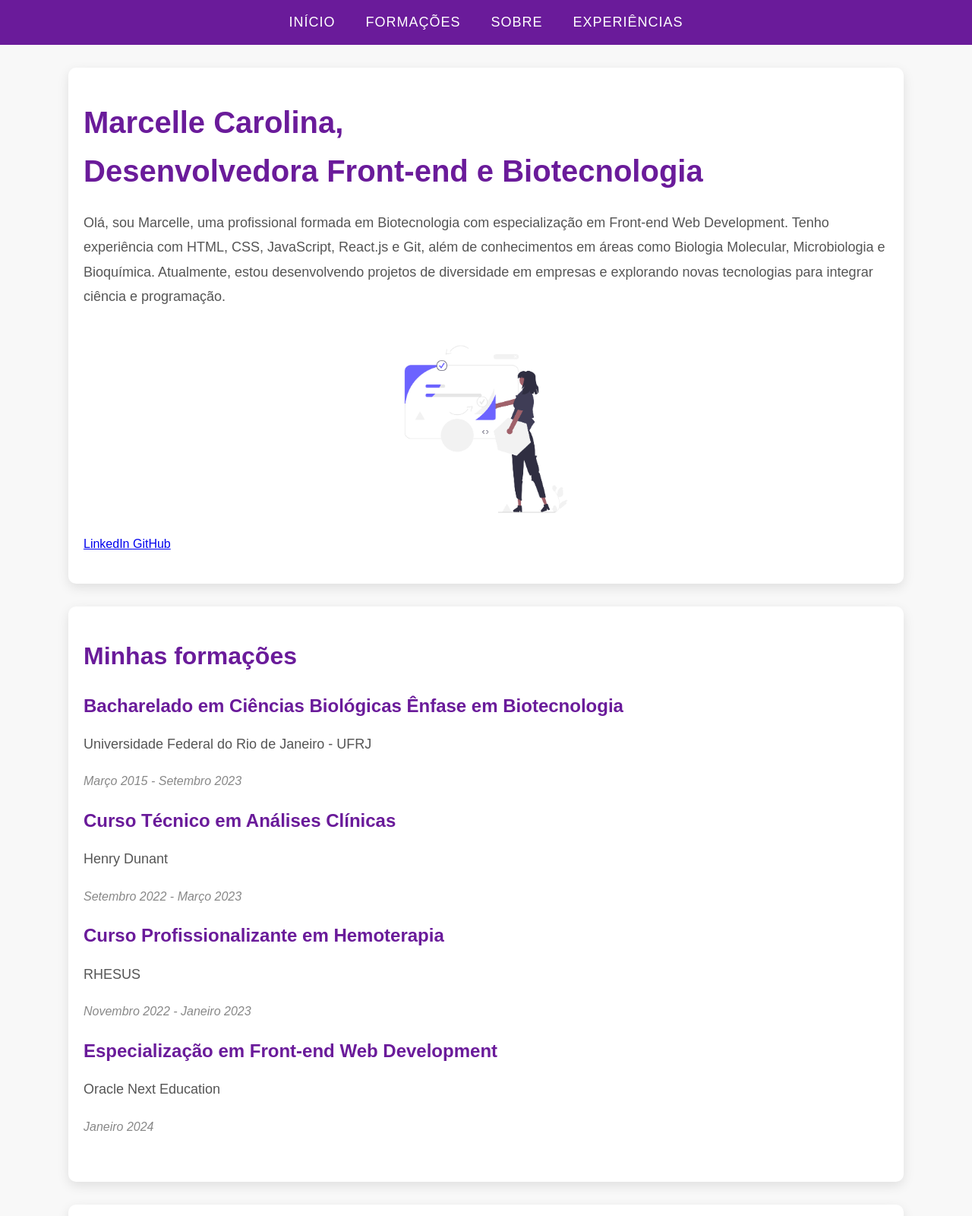
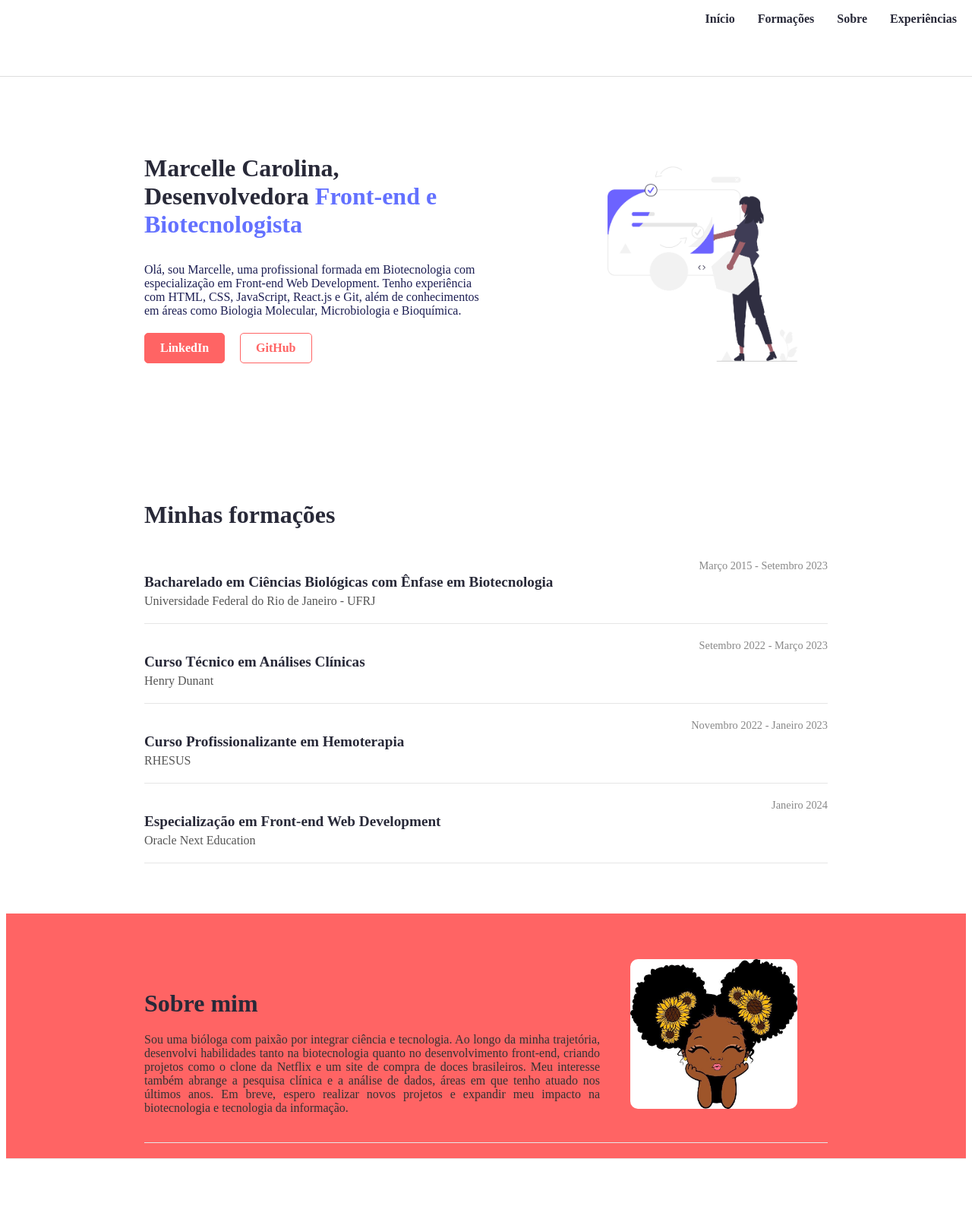
Before and after one commit to Marcellecarol/projeto-final-portfolio, a plain HTML site: page index.html in a window 1280 px wide. Shown: the top 1600 px of the page at 76% size. Drawn offline with Linux system fonts and the light colour scheme.

Commit message:
Atualizações na seção 'Minhas Experiências' e 'Sobre Mim'

```diff
--- a/index.html
+++ b/index.html
@@ -8,90 +8,124 @@
     <link rel="stylesheet" href="styles.css">
 </head>
 <body>
-        <nav>
-            <ul>
-                <li><a href="#">Início</a></li>
-                <li><a href="#">Formações</a></li>
-                <li><a href="#">Sobre</a></li>
-                <li><a href="#">Experiências</a></li>
+    <nav class="nav-bar">
+        <ul class="nav-list">
+            <li><a href="#inicio">Início</a></li>
+            <li><a href="#formacoes">Formações</a></li>
+            <li><a href="#sobre-mim">Sobre</a></li>
+            <li><a href="#experiencias">Experiências</a></li>
         </ul>
     </nav>
-        <section>
-            <h1>Marcelle Carolina,<br/> Desenvolvedora Front-end e Biotecnologia</h1>
-            <p>Olá, sou Marcelle, uma profissional formada em Biotecnologia com especialização em Front-end Web Development. Tenho experiência com HTML, CSS, JavaScript, React.js e Git, além de conhecimentos em áreas como Biologia Molecular, Microbiologia e Bioquímica. Atualmente, estou desenvolvendo projetos de diversidade em empresas e explorando novas tecnologias para integrar ciência e programação.</p>
-            <img src="img/undraw_Fitting_piece_re_pxay.png" alt="Foto de perfil de Marcelle">
+    <main>
+        <section id="inicio" class="hero-section">
+            <div class="hero-container">
+                <article class="hero-text">
+                    <h1>Marcelle Carolina,<br> Desenvolvedora <span>Front-end e Biotecnologista</span></h1>
+                    <p>
+                        Olá, sou Marcelle, uma profissional formada em Biotecnologia com especialização em Front-end Web Development.
+                        Tenho experiência com HTML, CSS, JavaScript, React.js e Git, além de conhecimentos em áreas como Biologia Molecular,
+                        Microbiologia e Bioquímica.
+                    </p>
                     <div class="btn-container">
-                <a href="https://www.linkedin.com/in/marcelle-carolina-caetano-coelho-01169214b/" class="btn">
+                        <a href="https://www.linkedin.com/in/marcelle-carolina-caetano-coelho-01169214b/" target="_blank" class="btn">
                             LinkedIn
                         </a>
-                <a href="https://github.com/Marcellecarol" class="btn github">
+                        <a href="https://github.com/Marcellecarol" target="_blank" class="btn btn-github">
                             GitHub
                         </a>
+                    </div>
+                </article>
+                <figure class="hero-image">
+                    <img src="img/undraw_Fitting_piece_re_pxay.png" alt="Ilustração representando Marcelle">
+                </figure>
+            </div>
         </section>
-        <section>
+    </main>
+    <section id="formacoes" class="section-formacoes">
         <h2>Minhas formações</h2>
-            <ul>
-                <li>
-                    <h3>Bacharelado em Ciências Biológicas Ênfase em Biotecnologia</h3>
+        <ul class="list-formacao">
+            <li class="formacao-item">
+                <article>
+                    <h3>Bacharelado em Ciências Biológicas com Ênfase em Biotecnologia</h3>
                     <p>Universidade Federal do Rio de Janeiro - UFRJ</p>
+                </article>
                 <span>Março 2015 - Setembro 2023</span>
             </li>
-                <li>
+            <li class="formacao-item">
+                <article>
                     <h3>Curso Técnico em Análises Clínicas</h3>
                     <p>Henry Dunant</p>
+                </article>
                 <span>Setembro 2022 - Março 2023</span>
             </li>
-                <li>
+            <li class="formacao-item">
+                <article>
                     <h3>Curso Profissionalizante em Hemoterapia</h3>
                     <p>RHESUS</p>
+                </article>
                 <span>Novembro 2022 - Janeiro 2023</span>
             </li>
-                <li>
+            <li class="formacao-item">
+                <article>
                     <h3>Especialização em Front-end Web Development</h3>
                     <p>Oracle Next Education</p>
-                    <span> Janeiro 2024</span>
+                </article>
+                <span>Janeiro 2024</span>
             </li>
         </ul>
     </section>
-        <section>
-            <img src="img/Boneca.jpg" alt="Imagem sobre Marcelle">
+    <section id="sobre-mim" class="sobre-mim">
+        <div class="sobre-mim">
+            <article class="sobre-mim-text">
                 <h2>Sobre mim</h2>
-            <p>Sou uma bióloga com paixão por integrar ciência e tecnologia. Ao longo da minha trajetória, desenvolvi habilidades tanto na biotecnologia quanto no desenvolvimento front-end, criando projetos como o clone da Netflix e um site de compra de doces brasileiros. Meu interesse também abrange a pesquisa clínica e a análise de dados, áreas em que tenho atuado nos últimos anos. Em breve, espero realizar novos projetos e expandir meu impacto na biotecnologia e tecnologia da informação.</p>
-            <p>Além disso, tenho interesse em expandir meus conhecimentos em chinês, espanhol e alemão, e tenho como objetivo ampliar meus conhecimentos.</p>
+                <p>
+                    Sou uma bióloga com paixão por integrar ciência e tecnologia. Ao longo da minha trajetória, desenvolvi habilidades tanto na biotecnologia quanto no desenvolvimento front-end, criando projetos como o clone da Netflix e um site de compra de doces brasileiros. Meu interesse também abrange a pesquisa clínica e a análise de dados, áreas em que tenho atuado nos últimos anos. Em breve, espero realizar novos projetos e expandir meu impacto na biotecnologia e tecnologia da informação.
+                </p>
+            </article>
+            <figure class="sobre-mim-img">
+                <img src="img/Boneca.jpg" alt="Imagem representando Marcelle">
+            </figure>
+        </div>
     </section>
-        <section>
+    <section id="experiencias" class="section-experiencias">
         <h2>Minhas experiências</h2>
-            <p>Minha experiência inclui estágios em laboratórios de bactérias resistentes a antibióticos e em laboratório de insetos e parasitas. No laboratório de bactérias, trabalhei com metodologias como PCR, eletroforese e antibiograma, enquanto no laboratório de insetos, me especializei em expressão e purificação de proteínas, utilizando a enzima lacase.</p>
-            <ul>
-                <li>
+        <ul class="list-experiencias">
+            <li class="experiencia-item">
+                <article>
                     <h3>Estágio em Laboratório de Bactérias Resistentes a Antibióticos</h3>
                     <p>Universidade Federal do Rio de Janeiro</p>
+                </article>
                 <span>2020 - 2023</span>
             </li>
-                <li>
+            <li class="experiencia-item">
+                <article>
                     <h3>Estágio em Laboratório de Insetos e Parasitas</h3>
                     <p>Universidade Federal do Rio de Janeiro</p>
+                </article>
                 <span>2019 - 2020</span>
             </li>
-                <li>
+            <li class="experiencia-item">
+                <article>
                     <h3>Especialização em Front-end Web Development</h3>
                     <p>Oracle Next Education</p>
-                    <span>Janeiro 2024</span>
-                    <ul>
-                        <a href="https://github.com/Marcellecarol/NetflixClone.git" target="_blank">Netflix Clone</a> |
-                        <a href="https://github.com/Marcellecarol/Postres-Brasilenos.git" target="_blank">Postres Brasileños</a> |
-                        <a href="https://github.com/Marcellecarol/Portifolio.git" target="_blank">Portfólio</a>
+                </article>
+                <ul class="projetos-list">
+                    <li><a href="https://github.com/Marcellecarol/NetflixClone.git" target="_blank">Netflix Clone</a></li>
+                    <li><a href="https://github.com/Marcellecarol/Postres-Brasilenos.git" target="_blank">Postres Brasileños</a></li>
+                    <li><a href="https://github.com/Marcellecarol/Portifolio.git" target="_blank">Portfólio</a></li>
                 </ul>
+                <span>2024</span>
             </li>
         </ul>
     </section>
+
     <footer>
         <ul>
             <li><a href="mailto:marcellecarolina15.ufrj@gmail.com"><i class="fas fa-envelope"></i> Email</a></li>
-                <li><a href="https://www.linkedin.com/in/marcelle-carolina-caetano-coelho-01169214b/"><i class="fab fa-linkedin"></i> LinkedIn</a></li>
-                <li><a href="https://github.com/Marcellecarol"><i class="fab fa-github"></i> GitHub</a></li>
+            <li><a href="https://www.linkedin.com/in/marcelle-carolina-caetano-coelho-01169214b/" target="_blank"><i class="fab fa-linkedin"></i> LinkedIn</a></li>
+            <li><a href="https://github.com/Marcellecarol" target="_blank"><i class="fab fa-github"></i> GitHub</a></li>
         </ul>
-            <p>&copy; Todos os direitos reservados</p>
+        <p>&copy;Todos os direitos reservados</p>
     </footer>
 </body>
 </html>
--- a/styles.css
+++ b/styles.css
@@ -1,190 +1,336 @@
-/* Reseta as margens e paddings de todos os elementos */
-* {
-    margin: 0;
-    padding: 0;
-    box-sizing: border-box;
+.nav-bar {
+    background-color: #ffffff;
+    height: 100px;
+    border-bottom: 1px solid #ddd;
+    position: fixed;
+    top: 0;
+    left: 0;
+    width: 100%;
+    z-index: 1000;
 }
 
-/* Corpo da página */
-body {
-    font-family: 'Arial', sans-serif;
-    background-color: #f8f8f8;
-    color: #333;
-    line-height: 1.6;
+.nav-list {
+    display: flex;
+    justify-content: flex-end;
+    gap: 30px;
+    list-style: none;
+    margin-right: 20px;
 }
 
-/* Estilo para a barra de navegação */
-nav {
-    background-color: #6a1b9a; /* Lilás escuro */
-    padding: 15px 0;
-}
-
-nav ul {
-    list-style-type: none;
-    display: flex;
-    justify-content: center;
-}
-
-nav ul li {
-    margin: 0 20px;
-}
-
-nav ul li a {
-    color: white;
+.nav-list a {
     text-decoration: none;
-    font-size: 18px;
-    text-transform: uppercase;
-    letter-spacing: 1px;
+    color: #282938;
+    font-weight: bold;
     transition: color 0.3s ease;
 }
 
-nav ul li a:hover {
-    color: #f8bbd0; /* Rosa claro */
+.nav-list a:hover {
+    color: #6371ff;
 }
 
-/* Seções */
-section {
-    padding: 40px 20px;
-    margin: 30px auto;
-    max-width: 1100px;
-    background-color: white;
-    border-radius: 10px;
-    box-shadow: 0 5px 15px rgba(0, 0, 0, 0.1);
+body {
+    margin-top: 100px;
 }
 
-h1, h2, h3 {
-    color: #6a1b9a; /* Lilás escuro */
+
+.hero-section {
+    max-width: 900px;
+    margin: 0 auto;
+    padding: 20px;
 }
 
-h1 {
-    font-size: 40px;
-    font-weight: 700;
-    margin-bottom: 20px;
+.hero-container {
+    display: flex;
+    align-items: center;
+    justify-content: space-between;
+    gap: 20px;
+}
+
+.hero-text {
+    max-width: 50%;
+}
+
+.hero-text > h1 {
+    font-size: 2em;
+    color: #282938;
+}
+
+.hero-text > h1 > span {
+    color: #6371ff;
+}
+
+.hero-text > p {
+    margin: 20px 0;
+    color: #1c1e53;
+}
+
+.btn-container {
+    display: flex;
+    gap: 20px;
+}
+
+.btn {
+    border: 1px solid #ff6464;
+    color: #ffffff;
+    border-radius: 5px;
+    padding: 10px 20px;
+    background-color: #ff6464;
+    text-align: center;
+    font-weight: bold;
+    text-decoration: none;
+    transition: background-color 0.3s ease, transform 0.3s ease;
+}
+
+.btn:hover {
+    background-color: #ff8080;
+    transform: scale(1.05);
+    box-shadow: 0 4px 10px rgba(0, 0, 0, 0.2);
+}
+
+.btn-github {
+    color: #ff6464;
+    background-color: #ffffff;
+    border: 1px solid #ff6464;
+}
+
+.btn-github:hover {
+    background-color: #ffecec;
+    border-color: #ff8080;
+    transform: scale(1.05);
+}
+
+.hero-image > img {
+    max-width: 100%;
+    height: auto;
+    padding: 50px 30px 0 50px;
+    object-fit: cover;
+}
+
+.section-formacoes {
+    padding: 50px 20px;
+    max-width: 900px;
+    margin: 0 auto;
 }
 
 h2 {
     font-size: 32px;
+    color: #282938;
+    margin-top: 60px;
     margin-bottom: 20px;
 }
 
-h3 {
-    font-size: 24px;
-    margin-bottom: 15px;
-    font-weight: 600;
-}
-
-p {
-    font-size: 18px;
-    color: #555;
-    margin-bottom: 20px;
-    line-height: 1.8;
-}
-
-/* Estilo das listas de formações e experiências */
-ul {
-    list-style-type: none;
+.list-formacao {
+    list-style: none;
     padding: 0;
 }
 
-ul li {
-    margin-bottom: 20px;
+.formacao-item {
+    display: flex;
+    justify-content: space-between;
+    align-items: flex-start;
+    border-bottom: 1px solid #e6e6e6;
+    padding: 20px 0;
 }
 
-ul li span {
-    font-style: italic;
+.formacao-item h3 {
+    font-size: 1.2em;
+    color: #282938;
+    margin-bottom: 5px;
+}
+
+.formacao-item p {
+    color: #555;
+    margin: 0;
+}
+
+.formacao-item span {
+    font-size: 0.9em;
     color: #888;
 }
 
-/* Estilo dos botões */
-button {
-    background-color: #f8bbd0; /* Rosa claro */
-    color: white;
-    padding: 12px 30px;
-    font-size: 16px;
-    border: none;
-    border-radius: 30px;
-    cursor: pointer;
-    transition: background-color 0.3s ease, transform 0.3s ease;
-    margin: 10px;
+.sobre-mim {
+    display: flex;
+    justify-content: center;
+    align-items: center;
+    border-bottom: 1px solid #e6e6e6;
+    padding: 20px 0;
+    background-color: #ff6464
 }
 
-button:hover {
-    background-color: #f48fb1; /* Rosa mais intenso */
-    transform: scale(1.05);
+.sobre-mim-container {
+    display: flex;
+    align-items: center;
+    gap: 20px;
+    justify-content: space-between;
+    padding: 20px;
+    border-radius: 10px;
+}
+.sobre-mim-img img {
+    max-width: 220px;
+    width: 100%;
+    border-radius: 10px;
 }
 
-button a {
-    color: white;
-    text-decoration: none;
+.sobre-mim-text {
+    flex: 1;
+    max-width: 600px;
 }
 
-img {
-    width: 100%;
-    max-width: 300px;
-    border-radius: 50%;
-    margin-top: 20px;
-    display: block;
-    margin-left: auto;
-    margin-right: auto;
+.sobre-mim-text h2 {
+    font-size: 2em;
+    color: #282938;
 }
 
-/* Rodapé */
+.sobre-mim-text p {
+    font-size: 1rem;
+    color: #333;
+    text-align: justify;
+}
+
+#experiencias {
+    padding: 50px 20px;
+    max-width: 900px;
+    margin: 0 auto;
+}
+
+#experiencias h2 {
+    margin-bottom: 20px;
+    color: #282938;
+}
+
+#experiencias ul {
+    list-style: none;
+    padding: 0;
+}
+
+#experiencias li {
+    border-bottom: 1px solid #e6e6e6;
+    padding: 20px 0;
+}
+
+#experiencias .experiencia-item {
+    display: flex;
+    justify-content: space-between;
+    align-items: center;
+}
+
+#experiencias h3 {
+    font-size: 1.2em;
+    color: #282938;
+    margin-bottom: 5px;
+}
+
+#experiencias p {
+    color: #555;
+    margin: 0;
+}
+
+#experiencias span {
+    font-size: 0.9em;
+    color: #888;
+}
+
+#experiencias a {
+    color: #6371ff;
+    text-decoration: none;
+    transition: color 0.3s ease;
+}
+
+#experiencias a:hover {
+    color: #4a56d6;
+}
+
+.projetos-list {
+    list-style: none;
+    padding: 0;
+    margin-top: 10px;
+}
+
+.projetos-list li {
+    margin-bottom: 10px;
+}
+
+
+
 footer {
-    background-color: #6a1b9a; /* Lilás escuro */
-    color: white;
-    padding: 30px 20px;
+    background-color: #282938;
+    color: #ffffff;
+    padding: 20px;
     text-align: center;
 }
 
 footer ul {
-    list-style-type: none;
+    list-style: none;
+    padding: 0;
+    margin-bottom: 10px;
     display: flex;
     justify-content: center;
+    gap: 20px;
 }
 
 footer ul li {
-    margin: 0 15px;
+    display: inline;
 }
 
 footer ul li a {
-    color: white;
     text-decoration: none;
-    font-size: 18px;
+    color: #ffffff;
+    font-size: 1.2em;
     transition: color 0.3s ease;
 }
 
 footer ul li a:hover {
-    color: #f8bbd0; /* Rosa claro */
+    color: #6371ff;
 }
 
 footer p {
-    margin-top: 20px;
-    font-size: 14px;
+    font-size: 0.9em;
+    margin-top: 10px;
+    color: #aaaaaa;
 }
 
-/* Responsividade */
-@media screen and (max-width: 768px) {
-    nav ul {
-        flex-direction: column;
+@media (max-width: 768px) {
+    .nav-bar {
+        height: 70px;
     }
 
-    section {
-        width: 90%;
+    .hero-container {
+        flex-direction: column;
+        align-items: center;
+    }
+
+    .hero-text {
+        max-width: 100%;
+        text-align: center;
+    }
+
+    .hero-text > h1 {
+        font-size: 1.5em;
+    }
+
+    .hero-text > p {
+        font-size: 1em;
+    }
+
+    .btn-container {
+        flex-direction: column;
+        align-items: center;
+    }
+
+    .btn {
+        margin-bottom: 10px;
+    }
+
+    .sobre-mim-container {
+        flex-direction: column;
+        align-items: center;
+    }
+
+    .sobre-mim-text {
+        max-width: 100%;
     }
 
     footer ul {
         flex-direction: column;
     }
-
-    h1 {
-        font-size: 32px;
-    }
-
-    h2 {
-        font-size: 28px;
-    }
-
-    h3 {
-        font-size: 20px;
-    }
 }
```
Also changed, not shown: script.js (added, +12 -0 lines). Lines whose indentation alone changed are shown as unchanged.
